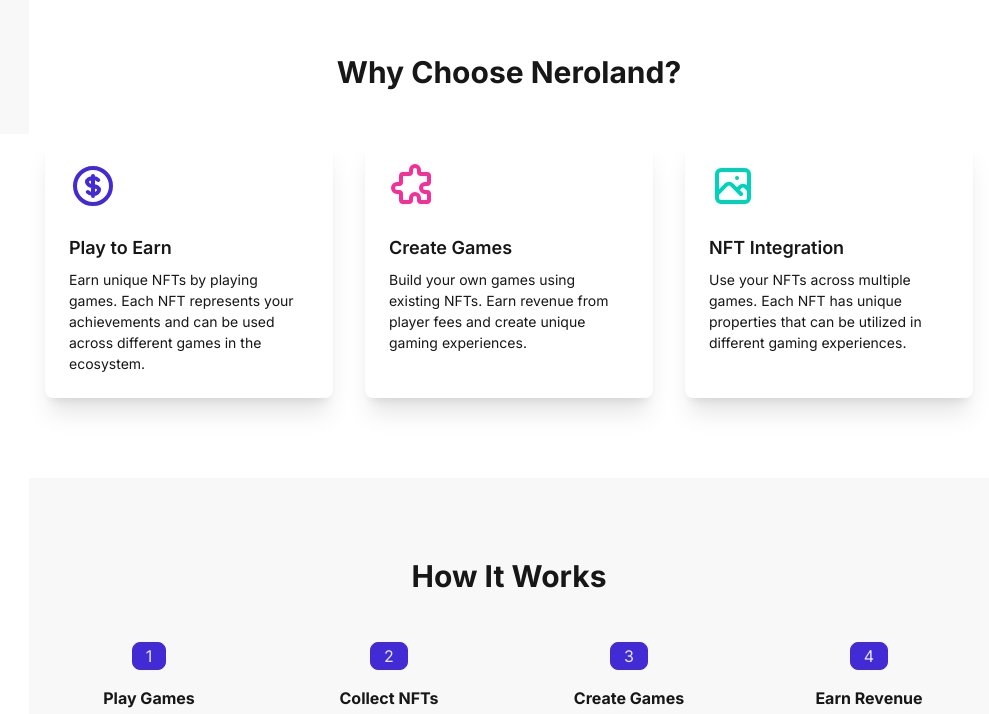
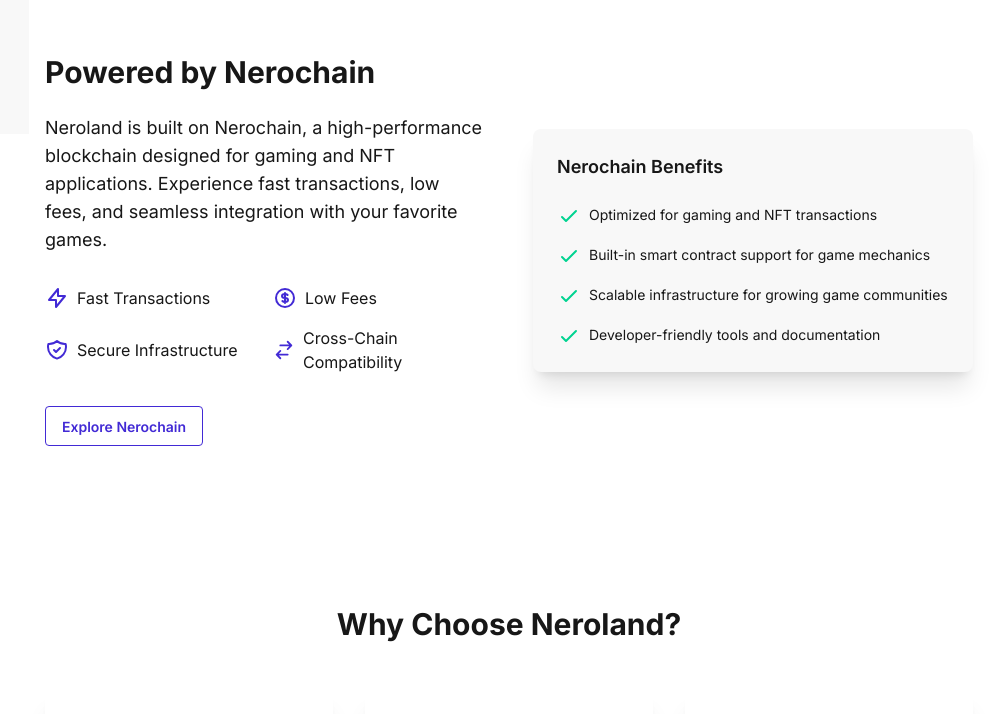
Before and after one commit to vinhyenvodoi98/Neroland, a Next.js app: page / in a window 1280 px wide. Shown: the part 754-1468 px from the top of the page, without its empty margins (291-1280 px from the left). Built offline with nearby package versions, Linux system fonts and the light colour scheme; no server answers.

Commit message:
add landing page

```diff
--- a/src/app/page.tsx
+++ b/src/app/page.tsx
@@ -13,7 +13,7 @@
               Welcome to Neroland
             </h1>
             <p className="py-6 text-xl">
-              Where Gaming Meets NFTs: Play, Create, and Earn in a Revolutionary Gaming Ecosystem
+              The First Gaming Platform Built on Nerochain: Where Gaming Meets NFTs in a Revolutionary Ecosystem
             </p>
             <div className="flex gap-4 justify-center">
               <Link href="/games" className="btn btn-primary">
@@ -22,6 +22,90 @@
               <Link href="/create" className="btn btn-outline">
                 Create Game
               </Link>
+            </div>
+          </div>
+        </div>
+      </div>
+
+      {/* Nerochain Section */}
+      <div className="py-20 bg-base-100">
+        <div className="max-w-7xl mx-auto px-4">
+          <div className="flex flex-col md:flex-row items-center gap-12">
+            <div className="flex-1">
+              <h2 className="text-3xl font-bold mb-6">Powered by Nerochain</h2>
+              <p className="text-lg mb-4">
+                Neroland is built on Nerochain, a high-performance blockchain designed for gaming and NFT applications.
+                Experience fast transactions, low fees, and seamless integration with your favorite games.
+              </p>
+              <div className="grid grid-cols-2 gap-4 mt-8">
+                <div className="flex items-center gap-2">
+                  <svg xmlns="http://www.w3.org/2000/svg" className="h-6 w-6 text-primary" fill="none" viewBox="0 0 24 24" stroke="currentColor">
+                    <path strokeLinecap="round" strokeLinejoin="round" strokeWidth={2} d="M13 10V3L4 14h7v7l9-11h-7z" />
+                  </svg>
+                  <span>Fast Transactions</span>
+                </div>
+                <div className="flex items-center gap-2">
+                  <svg xmlns="http://www.w3.org/2000/svg" className="h-6 w-6 text-primary" fill="none" viewBox="0 0 24 24" stroke="currentColor">
+                    <path strokeLinecap="round" strokeLinejoin="round" strokeWidth={2} d="M12 8c-1.657 0-3 .895-3 2s1.343 2 3 2 3 .895 3 2-1.343 2-3 2m0-8c1.11 0 2.08.402 2.599 1M12 8V7m0 1v8m0 0v1m0-1c-1.11 0-2.08-.402-2.599-1M21 12a9 9 0 11-18 0 9 9 0 0118 0z" />
+                  </svg>
+                  <span>Low Fees</span>
+                </div>
+                <div className="flex items-center gap-2">
+                  <svg xmlns="http://www.w3.org/2000/svg" className="h-6 w-6 text-primary" fill="none" viewBox="0 0 24 24" stroke="currentColor">
+                    <path strokeLinecap="round" strokeLinejoin="round" strokeWidth={2} d="M9 12l2 2 4-4m5.618-4.016A11.955 11.955 0 0112 2.944a11.955 11.955 0 01-8.618 3.04A12.02 12.02 0 003 9c0 5.591 3.824 10.29 9 11.622 5.176-1.332 9-6.03 9-11.622 0-1.042-.133-2.052-.382-3.016z" />
+                  </svg>
+                  <span>Secure Infrastructure</span>
+                </div>
+                <div className="flex items-center gap-2">
+                  <svg xmlns="http://www.w3.org/2000/svg" className="h-6 w-6 text-primary" fill="none" viewBox="0 0 24 24" stroke="currentColor">
+                    <path strokeLinecap="round" strokeLinejoin="round" strokeWidth={2} d="M8 7h12m0 0l-4-4m4 4l-4 4m0 6H4m0 0l4 4m-4-4l4-4" />
+                  </svg>
+                  <span>Cross-Chain Compatibility</span>
+                </div>
+              </div>
+              <div className="mt-8">
+                <a
+                  href="https://app.testnet.nerochain.io/"
+                  target="_blank"
+                  rel="noopener noreferrer"
+                  className="btn btn-outline btn-primary"
+                >
+                  Explore Nerochain
+                </a>
+              </div>
+            </div>
+            <div className="flex-1">
+              <div className="card bg-base-200 shadow-xl">
+                <div className="card-body">
+                  <h3 className="card-title mb-4">Nerochain Benefits</h3>
+                  <ul className="space-y-4">
+                    <li className="flex items-start gap-2">
+                      <svg xmlns="http://www.w3.org/2000/svg" className="h-6 w-6 text-success flex-shrink-0" fill="none" viewBox="0 0 24 24" stroke="currentColor">
+                        <path strokeLinecap="round" strokeLinejoin="round" strokeWidth={2} d="M5 13l4 4L19 7" />
+                      </svg>
+                      <span>Optimized for gaming and NFT transactions</span>
+                    </li>
+                    <li className="flex items-start gap-2">
+                      <svg xmlns="http://www.w3.org/2000/svg" className="h-6 w-6 text-success flex-shrink-0" fill="none" viewBox="0 0 24 24" stroke="currentColor">
+                        <path strokeLinecap="round" strokeLinejoin="round" strokeWidth={2} d="M5 13l4 4L19 7" />
+                      </svg>
+                      <span>Built-in smart contract support for game mechanics</span>
+                    </li>
+                    <li className="flex items-start gap-2">
+                      <svg xmlns="http://www.w3.org/2000/svg" className="h-6 w-6 text-success flex-shrink-0" fill="none" viewBox="0 0 24 24" stroke="currentColor">
+                        <path strokeLinecap="round" strokeLinejoin="round" strokeWidth={2} d="M5 13l4 4L19 7" />
+                      </svg>
+                      <span>Scalable infrastructure for growing game communities</span>
+                    </li>
+                    <li className="flex items-start gap-2">
+                      <svg xmlns="http://www.w3.org/2000/svg" className="h-6 w-6 text-success flex-shrink-0" fill="none" viewBox="0 0 24 24" stroke="currentColor">
+                        <path strokeLinecap="round" strokeLinejoin="round" strokeWidth={2} d="M5 13l4 4L19 7" />
+                      </svg>
+                      <span>Developer-friendly tools and documentation</span>
+                    </li>
+                  </ul>
+                </div>
+              </div>
             </div>
           </div>
         </div>
```
